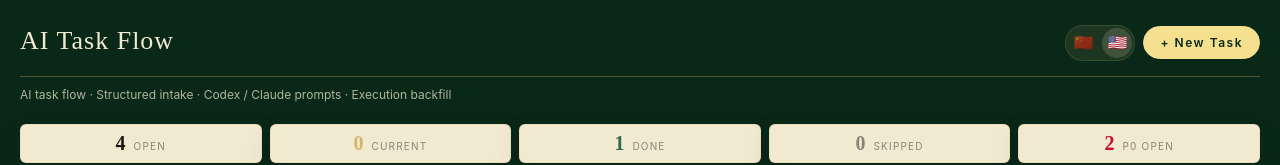
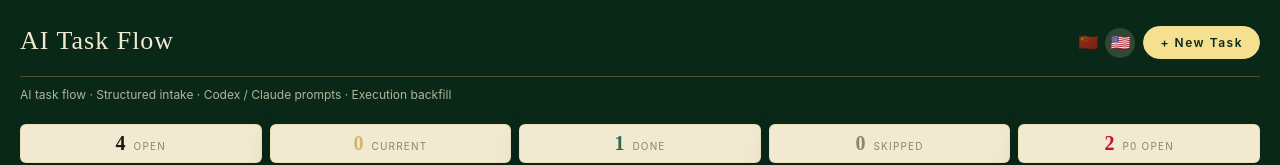
Before and after one commit to szpack/ai-task-flow, a plain HTML site: page index.html in a window 1280 px wide. Shown: the top 165 px of the page. Drawn offline with Linux system fonts and the light colour scheme.

Commit message:
Simplify language switcher

```diff
--- a/index.html
+++ b/index.html
@@ -78,11 +78,7 @@
   }
   .lang-switch {
     display: flex;
-    gap: 4px;
-    padding: 2px;
-    background: var(--masters-card);
-    border: 1px solid rgba(245, 224, 143, 0.12);
-    border-radius: 999px;
+    gap: 2px;
   }
   .lang-btn {
     width: 30px;
```
